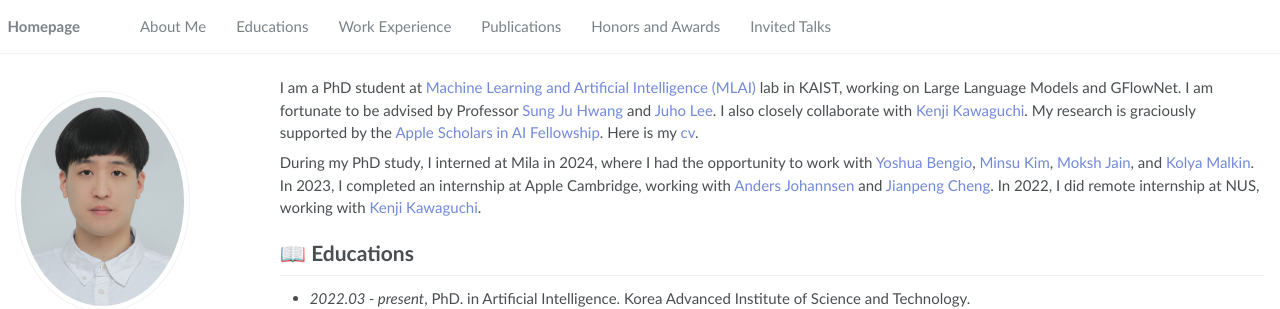
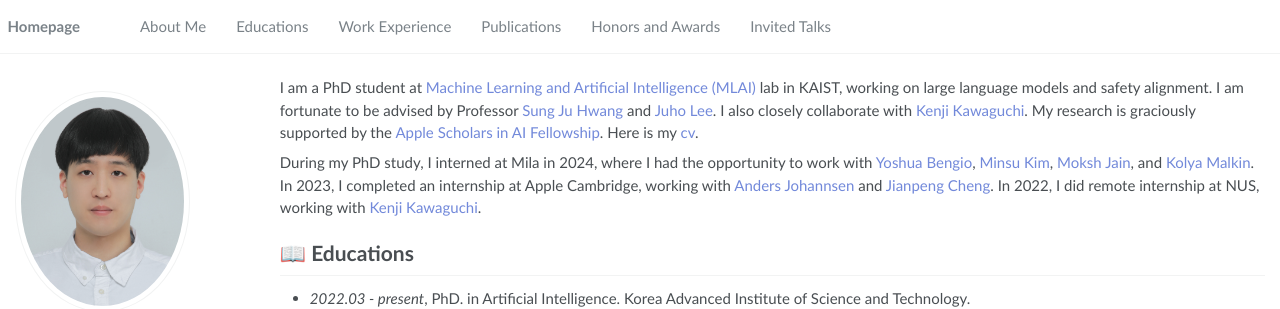
Before and after one commit to seanie12/seanie12.github.io, a Jekyll site: the page built from _pages/about.md, in a window 1280 px wide and 900 px high. Shown: the top 309 px of the window. Built offline with Jekyll 4.4.1, drawn with Linux system fonts in a browser that asks for light colours.

Commit message:
Update about.md

```diff
--- a/_pages/about.md
+++ b/_pages/about.md
@@ -17,7 +17,7 @@ redirect_from:
 
 <span class='anchor' id='about-me'></span>
 
-I am a PhD student at <a href="https://www.mlai-kaist.com/" style="color: #7289da; text-decoration: none;">Machine Learning and Artificial Intelligence (MLAI)</a> lab in KAIST, working on Large Language Models and GFlowNet. I am fortunate to be advised by Professor <a href="http://www.sungjuhwang.com/" style="color: #7289da; text-decoration: none;">Sung Ju Hwang</a> and <a href="https://juho-lee.github.io/" style="color: #7289da; text-decoration: none;">Juho Lee</a>. I also closely collaborate with <a href="https://ml.comp.nus.edu.sg/kawaguchi" style="color: #7289da; text-decoration: none;">Kenji Kawaguchi</a>. My research is graciously supported by the <a href="https://machinelearning.apple.com/updates/apple-scholars-aiml-2023" style="color: #7289da; text-decoration: none;">Apple Scholars in AI Fellowship</a>. Here is my <a href="https://seanie12.github.io/assets/cv.pdf" class="link-in-list" style="color: #7289da; text-decoration: none;"> cv</a>.
+I am a PhD student at <a href="https://www.mlai-kaist.com/" style="color: #7289da; text-decoration: none;">Machine Learning and Artificial Intelligence (MLAI)</a> lab in KAIST, working on large language models and safety alignment. I am fortunate to be advised by Professor <a href="http://www.sungjuhwang.com/" style="color: #7289da; text-decoration: none;">Sung Ju Hwang</a> and <a href="https://juho-lee.github.io/" style="color: #7289da; text-decoration: none;">Juho Lee</a>. I also closely collaborate with <a href="https://ml.comp.nus.edu.sg/kawaguchi" style="color: #7289da; text-decoration: none;">Kenji Kawaguchi</a>. My research is graciously supported by the <a href="https://machinelearning.apple.com/updates/apple-scholars-aiml-2023" style="color: #7289da; text-decoration: none;">Apple Scholars in AI Fellowship</a>. Here is my <a href="https://seanie12.github.io/assets/cv.pdf" class="link-in-list" style="color: #7289da; text-decoration: none;"> cv</a>.
 
 During my PhD study, I interned at Mila in 2024, where I had the opportunity to work with <a href="https://yoshuabengio.org/" style="color: #7289da; text-decoration: none;">Yoshua Bengio</a>, <a href="https://minsuukim.github.io//" style="color: #7289da; text-decoration: none;">Minsu Kim</a>, <a href="https://mj10.github.io/" style="color: #7289da; text-decoration: none;">Moksh Jain</a>, and <a href="https://malkin1729.github.io/" style="color: #7289da; text-decoration: none;">Kolya Malkin</a>. In 2023, I completed an internship at Apple Cambridge, working with <a href="http://www.johannsen.com/" style="color: #7289da; text-decoration: none;">Anders Johannsen</a> and <a href="https://scholar.google.com/citations?user=51FYPYsAAAAJ" style="color: #7289da; text-decoration: none;">Jianpeng Cheng</a>. In 2022, I did remote internship at NUS, working with <a href="https://ml.comp.nus.edu.sg/kawaguchi" style="color: #7289da; text-decoration: none;">Kenji Kawaguchi</a>.
 
```
